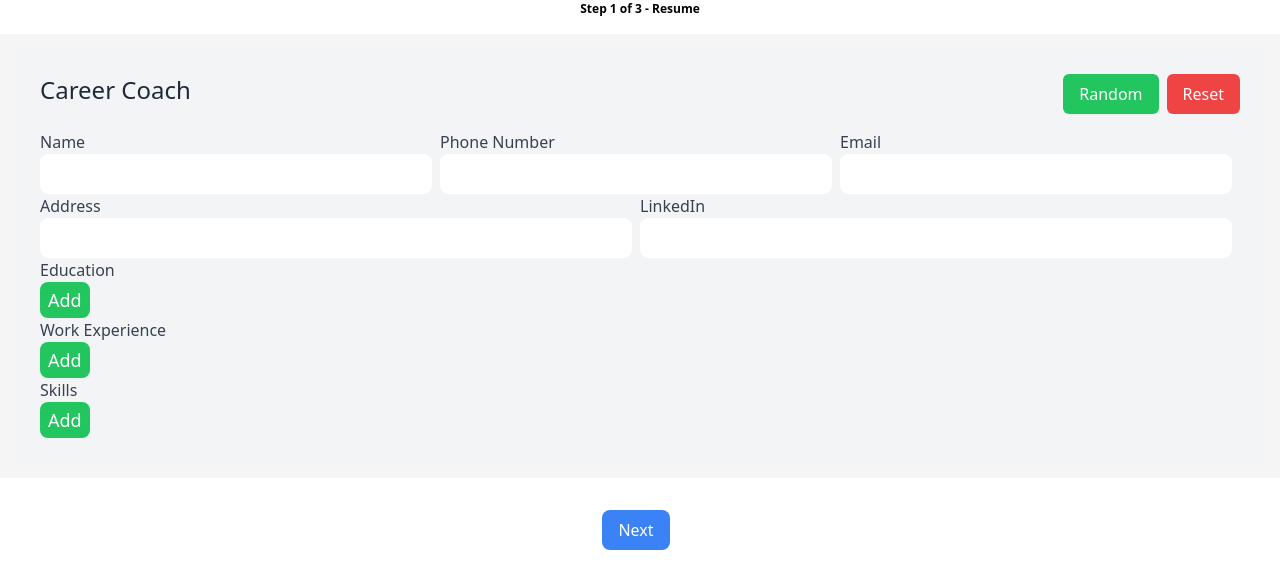
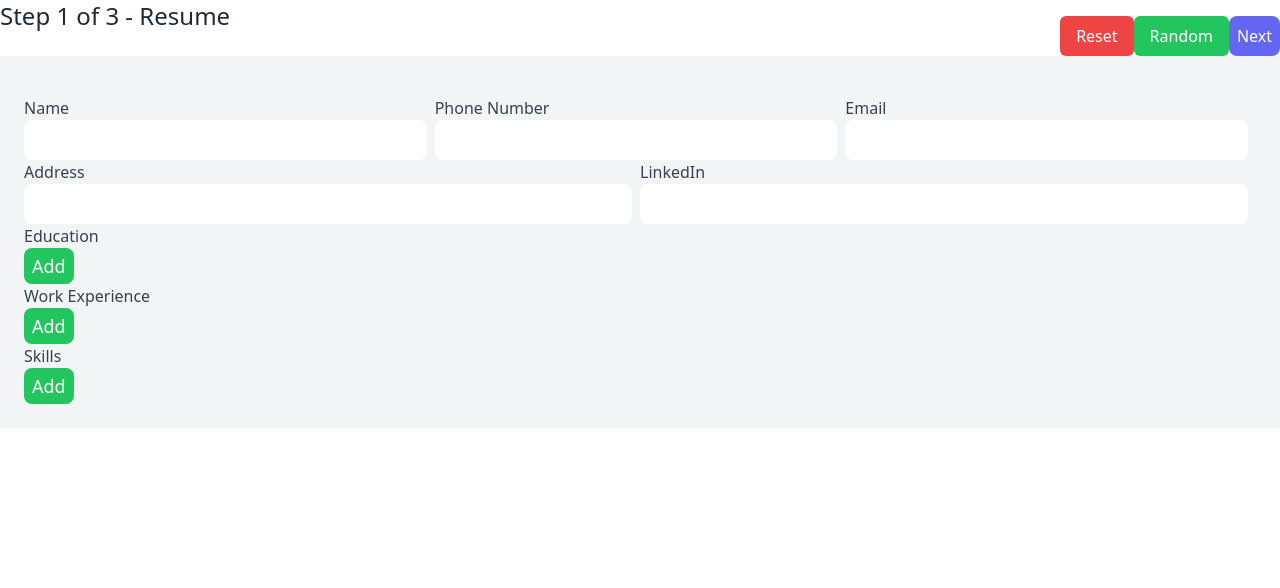
Before and after one commit to mcai/career_coach, a Next.js app: page / in a window 1280 px wide. Shown: the top 588 px of the page. Built offline with nearby package versions, Linux system fonts and the light colour scheme.

Commit message:
Remove wizard.tsx.

```diff
--- a/components/wizard.tsx
+++ /dev/null
@@ -1,73 +0,0 @@
-import React from 'react';
-
-interface WizardProps {
-    steps: {title: string, component: React.ReactNode}[];
-    stepIndex: number;
-    handleNext: () => void;
-    handlePrevious: () => void;
-    onComplete: () => void;
-    submitting: boolean;
-}
-
-interface WizardState {
-    isLoading: boolean;
-}
-
-export class Wizard extends React.Component<WizardProps, WizardState> {
-    constructor(props: WizardProps) {
-        super(props);
-
-        this.state = {
-            isLoading: false
-        }
-    }
-
-    handleNext() {
-        this.setState({ isLoading: true });
-        this.props.handleNext();
-        this.setState({ isLoading: false });
-    }
-
-    handlePrevious() {
-        this.setState({ isLoading: true });
-        this.props.handlePrevious();
-        this.setState({ isLoading: false });
-    }
-
-    render() {
-        return (
-            <div className="wizard">
-                <div className="wizard-step-indicator">
-                    Step {this.props.stepIndex + 1} of {this.props.steps.length} - {this.props.steps[this.props.stepIndex].title}
-                </div>
-                <div className="wizard-step-content">
-                    { this.props.steps[this.props.stepIndex].component }
-                </div>
-                <div className="wizard-navigation-buttons">
-                    {this.props.stepIndex !== 0 && <button
-                        className={`custom-form-button ${this.props.submitting ? 'disabled-button' : 'custom-form-button-primary'}`}
-                        disabled={this.props.submitting}
-                        onClick={() => this.handlePrevious()}
-                    >
-                        Previous
-                    </button>}
-                    {this.props.stepIndex !== this.props.steps.length - 1 && <button
-                        className={`custom-form-button ${this.props.submitting ? 'disabled-button' : 'custom-form-button-primary'}`}
-                        disabled={this.props.submitting}
-                        onClick={() => this.handleNext()}
-                    >
-                        Next
-                    </button>}
-                    {this.props.stepIndex === this.props.steps.length - 1 && <button
-                        className={`custom-form-button ${this.props.submitting ? 'disabled-button' : 'custom-form-button-primary'}`}
-                        disabled={this.props.submitting}
-                        onClick={() => this.props.onComplete()}
-                    >
-                        Complete
-                    </button>}
-                </div>
-                {this.state.isLoading && <div className="wizard-loading-indicator">Loading...</div>}
-            </div>
-        )
-    }
-}
--- a/pages/cover_letter.tsx
+++ b/pages/cover_letter.tsx
@@ -4,7 +4,6 @@ import React from "react";
 // properties for the CoverLetterPage component
 export interface CoverLetterPageProps {
   coverLetter: string;
-  fetchCoverLetter: () => void;
   setCoverLetter: (coverLetter: string) => void;
 }
 
@@ -21,16 +20,6 @@ export class CoverLetterPage extends React.Component<CoverLetterPageProps, Cover
     };
   }
 
-  // function to handle the random button
-  handleRandom() {
-    this.props.fetchCoverLetter();
-  }
-
-  // function to handle the reset button
-  handleReset() {
-    this.props.setCoverLetter("");
-  }
-
   // function to render the component
   render() {
     return (
@@ -38,14 +27,6 @@ export class CoverLetterPage extends React.Component<CoverLetterPageProps, Cover
         <Head>
           <title>Career Coach</title>
         </Head>
-
-        <div className="flex justify-between">
-          <h3 className="custom-header">Career Coach</h3>
-          <div>
-            <button onClick={() => this.handleRandom()} className="random-button mx-2">Random</button>
-            <button onClick={() => this.handleReset()} className="reset-button">Reset</button>
-          </div>
-        </div>
 
         <div className="mt-4">
           <textarea
--- a/pages/index.tsx
+++ b/pages/index.tsx
@@ -1,6 +1,5 @@
 import Head from "next/head";
 import React from "react";
-import { Wizard } from "../components/wizard";
 import { CoachJob } from "../models/job";
 import { CoachResume } from "../models/resume";
 import { JobPage } from "./job";
@@ -237,6 +236,59 @@ export default class Index extends React.Component<IndexProps, IndexState> {
     sessionStorage.setItem('stepIndex', stepIndex.toString());
   }
 
+  // function to handle the random button
+  handleRandom() {
+    switch (this.state.stepIndex) {
+      case 0:
+        this.fetchResume();
+        break;
+      case 1:
+        this.fetchJob();
+        break;
+      case 2:
+        this.fetchCoverLetter();
+        break;
+      default:
+        break;
+    }
+  }
+
+  // function to handle the reset button
+  handleReset() {
+    switch (this.state.stepIndex) {
+      case 0:
+        this.setResume({
+          name: "",
+          phoneNumber: "",
+          email: "",
+          address: "",
+          linkedIn: "",
+          education: [],
+          workExperience: [],
+          skills: [],
+        });
+        break;
+      case 1:
+        this.setJob({
+          title: "",
+          company: "",
+          location: "",
+          hiringManager: "",
+          description: "",
+          responsibility: [],
+          qualifications: [],
+          salary: 0,
+          type: "",
+        });
+        break;
+      case 2:
+        this.setCoverLetter("");
+        break;
+      default:
+        break;
+    }
+  }
+
   // function to render the component
   render() {
     const steps: {title: string, component: React.ReactNode}[] = [
@@ -244,7 +296,6 @@ export default class Index extends React.Component<IndexProps, IndexState> {
         title: 'Resume',
         component: <ResumePage
           resume={this.state.resume}
-          fetchResume={() => this.fetchResume()}
           setResume={(resume) => this.setResume(resume)}
         />
       },
@@ -252,7 +303,6 @@ export default class Index extends React.Component<IndexProps, IndexState> {
         title: 'Job',
         component: <JobPage
           job={this.state.job}
-          fetchJob={() => this.fetchJob()}
           setJob={(job) => this.setJob(job)}
         />
       },
@@ -260,7 +310,6 @@ export default class Index extends React.Component<IndexProps, IndexState> {
         title: 'Cover Letter',
         component: <CoverLetterPage
           coverLetter={this.state.coverLetter}
-          fetchCoverLetter={() => this.fetchCoverLetter()}
           setCoverLetter={(coverLetter) => this.setCoverLetter(coverLetter)}
         />
       },
@@ -272,14 +321,37 @@ export default class Index extends React.Component<IndexProps, IndexState> {
           <title>Career Coach</title>
         </Head>
 
-        <Wizard
-          steps={steps}
-          onComplete={() => this.handleComplete()}
-          stepIndex={this.state.stepIndex}
-          handleNext={() => this.handleNext()}
-          handlePrevious={() => this.handlePrevious()}
-          submitting={this.state.submitting}
-        />
+        <div className="flex justify-between">
+          <h3 className="custom-header">Step {this.state.stepIndex + 1} of {steps.length} - {steps[this.state.stepIndex].title}</h3>
+          <div>
+            <button onClick={() => this.handleReset()} className="custom-form-button reset-button">Reset</button>
+            <button onClick={() => this.handleRandom()} className="custom-form-button random-button">Random</button>
+
+            {this.state.stepIndex !== 0 && <button
+                className={`custom-form-button ${this.state.submitting ? 'disabled-button' : 'custom-form-button-primary'}`}
+                disabled={this.state.submitting}
+                onClick={() => this.handlePrevious()}
+            >
+                Previous
+            </button>}
+            {this.state.stepIndex !== steps.length - 1 && <button
+                className={`custom-form-button ${this.state.submitting ? 'disabled-button' : 'custom-form-button-primary'}`}
+                disabled={this.state.submitting}
+                onClick={() => this.handleNext()}
+            >
+                Next
+            </button>}
+            {this.state.stepIndex === steps.length - 1 && <button
+                className={`custom-form-button ${this.state.submitting ? 'disabled-button' : 'custom-form-button-primary'}`}
+                disabled={this.state.submitting}
+                onClick={() => this.handleComplete()}
+            >
+                Complete
+            </button>}
+          </div>
+        </div>
+
+        { steps[this.state.stepIndex].component }
 
         {this.state.error && <p className="error-message">{`${this.state.error}`}</p>}
       </div>
--- a/pages/job.tsx
+++ b/pages/job.tsx
@@ -6,7 +6,6 @@ import { CoachJob } from "../models/job";
 // properties for the JobPage component
 export interface JobPageProps {
     job: CoachJob;
-    fetchJob: () => void;
     setJob: (job: CoachJob) => void;
 }
 
@@ -42,28 +41,6 @@ export class JobPage extends React.Component<JobPageProps, JobPageState> {
     this.handleChange(name, value);
   }
 
-  // function to handle the random button
-  handleRandom() {
-    this.props.fetchJob();
-  }
-
-  // function to handle the reset button
-  handleReset() {
-    const newJob: CoachJob = {
-      title: "",
-      company: "",
-      location: "",
-      hiringManager: "",
-      description: "",
-      responsibility: [],
-      qualifications: [],
-      salary: 0,
-      type: "",
-    };
-
-    this.props.setJob(newJob);
-  }
-
   // function to render the component
   render() {
     return (
@@ -71,14 +48,6 @@ export class JobPage extends React.Component<JobPageProps, JobPageState> {
         <Head>
           <title>Career Coach</title>
         </Head>
-
-        <div className="flex justify-between">
-          <h3 className="custom-header">Career Coach</h3>
-          <div>
-            <button onClick={() => this.handleRandom()} className="random-button mx-2">Random</button>
-            <button onClick={() => this.handleReset()} className="reset-button">Reset</button>
-          </div>
-        </div>
 
         <div className="mt-4">
           <div className="custom-form-group">
--- a/pages/resume.tsx
+++ b/pages/resume.tsx
@@ -6,7 +6,6 @@ import { ItemList } from "../components/item_list";
 // properties for the ResumePage component
 export interface ResumePageProps {
     resume: CoachResume;
-    fetchResume: () => void;
     setResume: (resume: CoachResume) => void;
 }
 
@@ -42,27 +41,6 @@ export class ResumePage extends React.Component<ResumePageProps, ResumePageState
     this.handleChange(name, value);
   }
 
-  // function to handle the random button
-  handleRandom() {
-    this.props.fetchResume();
-  }
-
-  // function to handle the reset button
-  handleReset() {
-    const newResume: CoachResume = {
-      name: "",
-      phoneNumber: "",
-      email: "",
-      address: "",
-      linkedIn: "",
-      education: [],
-      workExperience: [],
-      skills: [],
-    };
-
-    this.props.setResume(newResume);
-  }
-
   // function to render the component
   render() {
     return (
@@ -70,14 +48,6 @@ export class ResumePage extends React.Component<ResumePageProps, ResumePageState
         <Head>
           <title>Career Coach</title>
         </Head>
-
-        <div className="flex justify-between">
-          <h3 className="custom-header">Career Coach</h3>
-          <div>
-            <button onClick={() => this.handleRandom()} className="random-button mx-2">Random</button>
-            <button onClick={() => this.handleReset()} className="reset-button">Reset</button>
-          </div>
-        </div>
 
         <div className="mt-4">
           <div className="custom-form-group">
--- a/styles/styles.css
+++ b/styles/styles.css
@@ -7,40 +7,6 @@
         color: red;
         font-size: 1.2rem;
         margin-bottom: 1rem;
-    }
-
-    /* Step Indicator */
-    .wizard-step-indicator {
-        font-size: 0.75rem;
-        font-weight: 600;
-        text-align: center;
-        margin-bottom: 1rem;
-    }
-
-    /* Step Content */
-    .wizard-step-content {
-        background-color: #f5f5f5;
-        padding: 1rem;
-    }
-
-    /* Navigation Buttons */
-    .wizard-navigation-buttons {
-        display: flex;
-        justify-content: center;
-        margin-top: 1rem;
-    }
-
-    .wizard-navigation-buttons button {
-        @apply px-4 py-2 rounded-lg bg-blue-500 text-white;
-        &:first-of-type {
-            margin-right: 0.5rem;
-        }
-    }
-
-    /* Loading Indicator */
-    .wizard-loading-indicator {
-        text-align: center;
-        margin-top: 1rem;
     }
 
     .custom-form {
```
